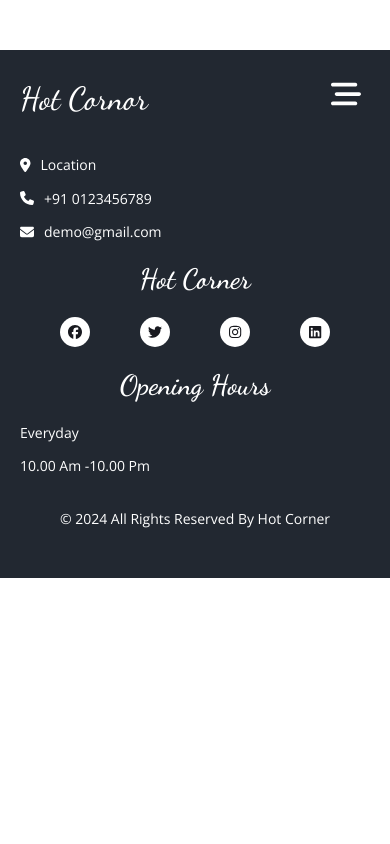
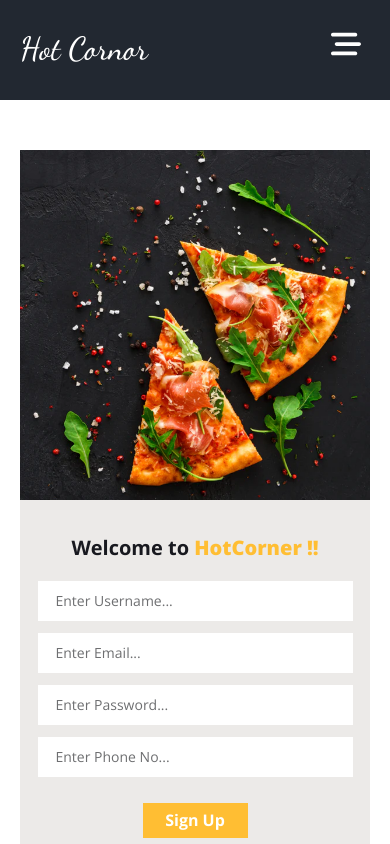
Before and after one commit to sachingour007/restaurantApp, a React (Vite) app in the folder client/: page /register in a window 390 px wide. Shown: the top 844 px of the page. Built offline with nearby package versions, Linux system fonts and the light colour scheme.

Commit message:
add register page frontend

```diff
--- a/client/src/App.jsx
+++ b/client/src/App.jsx
@@ -7,6 +7,7 @@ import {
   Footer,
   ScrollTop,
   Login,
+  Register,
 } from "./components/index.js";
 import { BrowserRouter, Routes, Route } from "react-router-dom";
 import { menuData } from "../src/constantFiles/menuContent.js";
@@ -23,6 +24,7 @@ function App() {
           element={<Menu cards={menuData} showTab={true} />}
         />
         <Route path="/login" element={<Login />} />
+        <Route path="/register" element={<Register />} />
       </Routes>
       <Footer />
     </BrowserRouter>
--- a/client/src/components/Login.jsx
+++ b/client/src/components/Login.jsx
@@ -11,7 +11,7 @@ const Login = () => {
         </div>
         <div className="formContainer">
           <h2>
-            Welcome to <span>HotCorner !!</span>
+            Log In <span>HotCorner !!</span>
           </h2>
           <form action="">
             <input
@@ -31,7 +31,7 @@ const Login = () => {
             <input type="submit" value="Login" />
           </form>
           <div className="signUpNote">
-          <p>Alreay Have An Account? <Link>Sign Up</Link></p>
+          <p>Don't Have An Account? <Link to={"/register"}>Sign Up</Link></p>
         </div>
         </div>
 
--- /dev/null
+++ b/client/src/components/Register.jsx
@@ -0,0 +1,58 @@
+import React from "react";
+import login_banner from "../assets/images/login_banner.png";
+import { Link } from "react-router-dom";
+
+const Register = () => {
+  return (
+    <section className="loginSection register">
+      <div className="wrapper">
+        <div className="imgContainer">
+          <img src={login_banner} alt="" />
+        </div>
+        <div className="formContainer">
+          <h2>
+            Welcome to <span>HotCorner !!</span>
+          </h2>
+          <form action="">
+            <input
+              type="text"
+              name="email"
+              id="username"
+              placeholder="Enter Username..."
+              required
+            />
+            <input
+              type="email"
+              name="email"
+              id="email"
+              placeholder="Enter Email..."
+              required
+            />
+            <input
+              type="password"
+              name="password"
+              id="password"
+              placeholder="Enter Password..."
+              required
+            />
+            <input
+              type="text"
+              name="phone"
+              id="phone"
+              placeholder="Enter Phone No..."
+              required
+            />
+            <input type="submit" value="Sign Up" />
+          </form>
+          <div className="signUpNote">
+            <p>
+              Already Have An Account? <Link to={"/login"}>Login</Link>
+            </p>
+          </div>
+        </div>
+      </div>
+    </section>
+  );
+};
+
+export default Register;
--- a/client/src/components/index.js
+++ b/client/src/components/index.js
@@ -4,4 +4,5 @@ export { default as OffeCard } from "./OfferCard.jsx";
 export { default as Menu } from "./Menu.jsx";
 export { default as Footer } from "./Footer.jsx";
 export { default as Login } from "./Login.jsx";
+export { default as Register } from "./Register.jsx";
 export { default as ScrollTop } from "./ScrollComponent/ScrollTop.jsx";
--- a/client/src/scss/main.scss
+++ b/client/src/scss/main.scss
@@ -10,3 +10,4 @@
 @import 'pages/_offerCard.scss';
 @import 'pages/_menu.scss';
 @import 'pages/_login.scss';
+@import 'pages/_register.scss';
--- a/client/src/scss/pages/_login.scss
+++ b/client/src/scss/pages/_login.scss
@@ -9,12 +9,12 @@
             }
             form{display: flex; flex-flow: column;  justify-content: center; align-items:center; gap: 20px;width: 100%;
                 input{padding: 18px 24px; width: 80%;@include font20; font-family: $openSans; color: #000;
-                 &::placeholder{@include font20; font-family: $openSans; color: #000;}
+                 &::placeholder{@include font20; font-family: $openSans; color: #6e6f71;}
                 }
-                input[type="submit"]{display: inline-block; background: #ffbe33; width: 25%; margin-top: 50px; color: #fff; @include font24; font-weight: $fontW700; cursor: pointer;}
+                input[type="submit"]{display: inline-block; background: #ffbe33; width: 22%; margin-top: 50px; color: #fff; @include font24; font-weight: $fontW700; cursor: pointer; padding: 12px 24px;}
             }
             .signUpNote{
-                p{@include font18; font-weight: $fontW500; font-family: $openSans;}
+                p{@include font18; font-weight: $fontW500; font-family: $openSans; color: #6e6f71;}
                 a{color: #ffbe33; @include font22; font-weight: $fontW700; letter-spacing: 0.6px; font-family: $openSans;}
             }
         }
--- /dev/null
+++ b/client/src/scss/pages/_register.scss
@@ -0,0 +1,68 @@
+.register{
+    @media all and (max-width: 1800px){
+        .wrapper{
+            .formContainer{
+                form{
+                    input[type="submit"]{margin-top: 40px;}
+                }
+            }
+        }
+    }
+    @media all and (max-width: 1600px){
+        .wrapper{
+            .formContainer{gap: 40px;
+                form{
+                    input[type="submit"]{margin-top: 35px;}
+                }
+            }
+        }
+    }
+    @media all and (max-width: 1440px){
+        .wrapper{
+            .formContainer{gap: 30px;
+                form{
+                    input[type="submit"]{margin-top: 30px;}
+                }
+            }
+        }
+    }
+    @media all and (max-width: 1280px){
+        .wrapper{
+            .formContainer{gap: 25px;
+                form{
+                    input[type="submit"]{margin-top: 25px; padding: 10px 18px;}
+                }
+            }
+        }
+    }
+    @media all and (max-width: 1024px){
+        .wrapper{
+            .formContainer{gap: 16px;
+                form{gap: 10px;
+                    input{width: 90%;}
+                    input[type="submit"]{margin-top: 14px; width: 30%; padding: 8px 16px;}
+                }
+            }
+        }
+    }
+    @media all and (max-width: 820px){
+        .wrapper{flex-flow: column; gap: 30px;
+            .imgContainer{width: 100%;}
+            .formContainer{gap: 16px; width: 100%; padding: 20px 0;
+                form{gap: 10px;
+                    input{width: 90%;}
+                    input[type="submit"]{margin-top: 14px; width: 30%; padding: 8px 16px;}
+                }
+            }
+        }
+    }
+    @media all and (max-width: 720px){
+        .wrapper{gap: 20px;
+            .formContainer{gap: 20px; padding: 15px 0;
+                form{gap: 12px;
+                    input[type="submit"]{margin-top: 14px; width: 30%; padding: 8px 16px;}
+                }
+            }
+        }
+    }
+}
```
